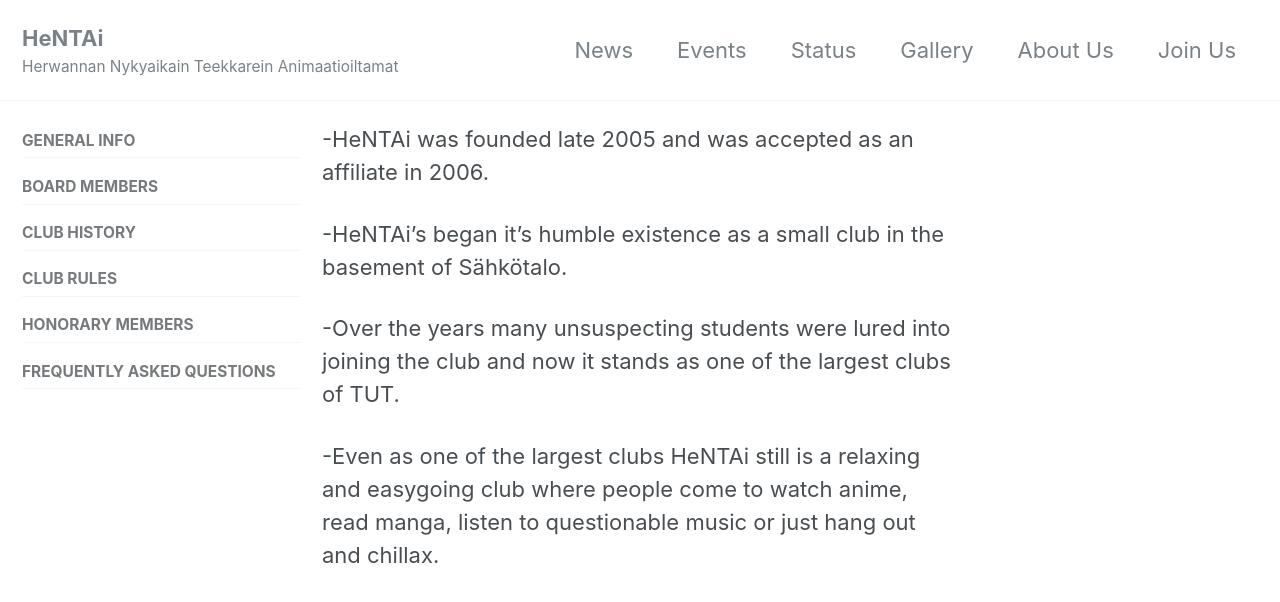
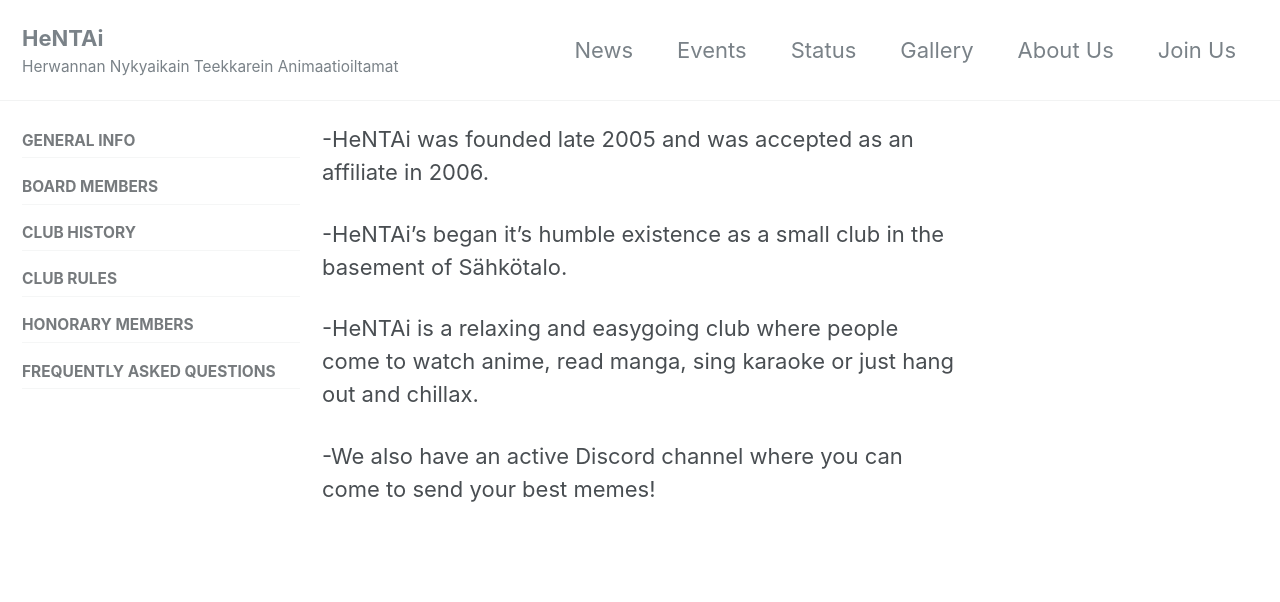
Before and after one commit to HNTA-Club/website, a Jekyll site: the page built from _pages/history.md, in a window 1280 px wide and 900 px high. Shown: the top 602 px of the window. Built offline with Jekyll 4.4.1, drawn with Linux system fonts in a browser that asks for light colours; cached includes are drawn as plain includes; nearby versions of some CDN libraries.

Commit message:
Modified history

```diff
--- a/_pages/history.md
+++ b/_pages/history.md
@@ -9,6 +9,6 @@ sidebar:
 
   -HeNTAi's began it's humble existence as a small club in the basement of Sähkötalo.
 
-  -Over the years many unsuspecting students were lured into joining the club and now it stands as one of the largest clubs of TUT.
+  -HeNTAi is a relaxing and easygoing club where people come to watch anime, read manga, sing karaoke or just hang out and chillax.
 
-  -Even as one of the largest clubs HeNTAi still is a relaxing and easygoing club where people come to watch anime, read manga, listen to questionable music or just hang out and chillax.
+  -We also have an active Discord channel where you can come to send your best memes!
```
